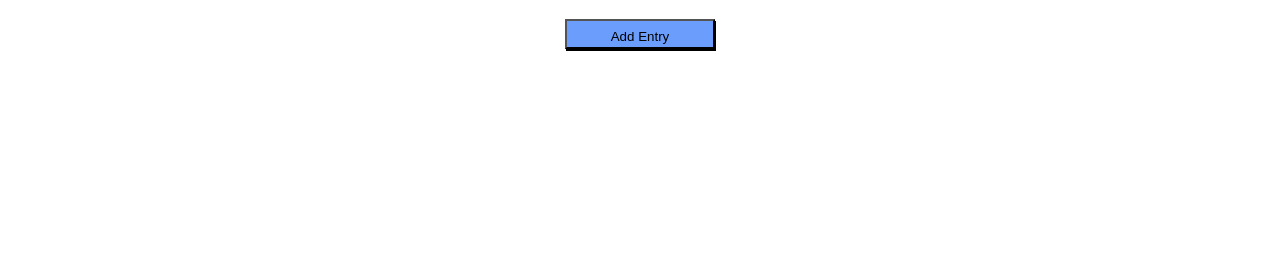
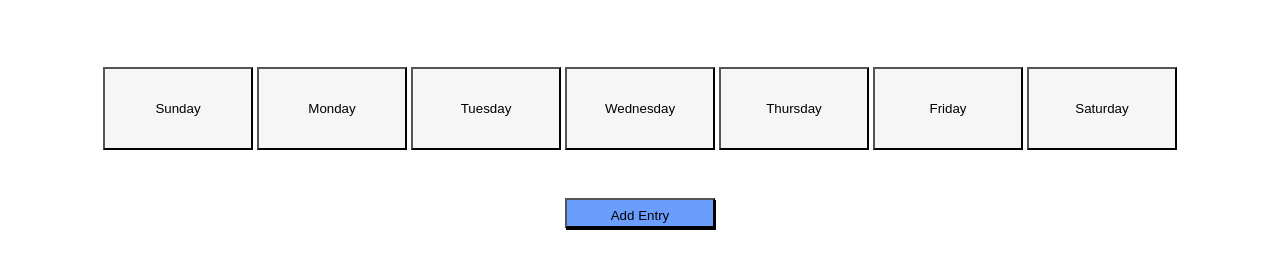
Before and after one commit to donark1/week-planner, a plain HTML site: page index.html in a window 1280 px wide. Shown: the part 69-338 px from the top of the page. Drawn offline with Linux system fonts and the light colour scheme.

Commit message:
Added day buttons

```diff
--- a/index.html
+++ b/index.html
@@ -10,6 +10,15 @@
   <div class="container">
     <div class="row weeklyPlanner">
       <h1>Weekly Planner</h1>
+    </div>
+    <div class="days">
+      <button class="dayButtons">Sunday</button>
+      <button class="dayButtons">Monday</button>
+      <button class="dayButtons">Tuesday</button>
+      <button class="dayButtons">Wednesday</button>
+      <button class="dayButtons">Thursday</button>
+      <button class="dayButtons">Friday</button>
+      <button class="dayButtons">Saturday</button>
     </div>
     <div class="row">
         <button class="addEntryButton">Add Entry</button>
--- a/styles.css
+++ b/styles.css
@@ -11,6 +11,19 @@
 
 .weeklyPlanner {
   justify-content: center;
+  margin-bottom: 3rem;
+}
+
+.days {
+  justify-content: space-evenly;
+  text-align: center;
+}
+
+.dayButtons {
+  background-color: rgba(245, 245, 245, 0.897);
+  padding: 2rem;
+  width: 150px;
+  margin-bottom: 3rem;
 }
 
 .addEntryButton {
```
